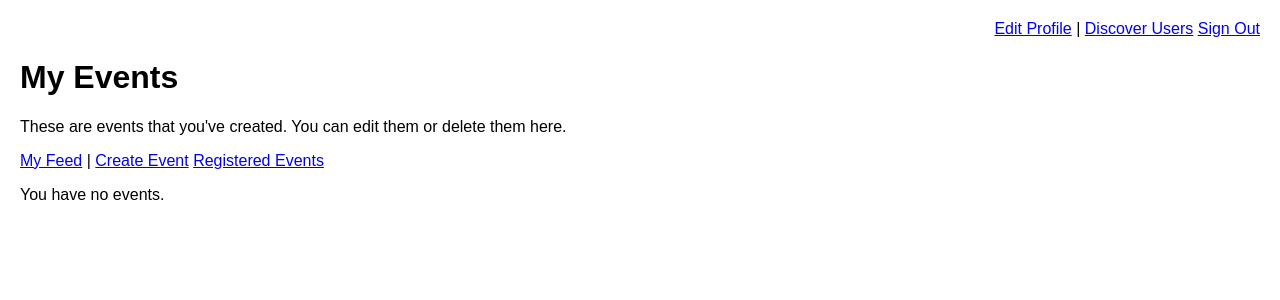
After one commit to sirjanpreet/connect-court, a Flask app: page /my_events in a window 1280 px wide. The commit adds this page. Shown: the top 300 px of the page. Run offline with Flask 3, Linux system fonts and the light colour scheme; the visitor is signed in with stand-in values (Sample User, id 1).

Commit message:
my events, edit events, delete events, registered events

```diff
--- a/app.py
+++ b/app.py
@@ -267,5 +267,91 @@ def discover():
     return render_template('discover.html', users=users)
 
 
+@app.route('/my_events')
+def my_events():
+    if 'username' not in session:
+        flash('You must be logged in to view your events.')
+        return redirect(url_for('signin'))
+
+    user_events = Event.query.filter_by(organizer_id=session['username']).all()
+
+    events_data = []
+    for event in user_events:
+        current_signups_count = len(event.signups)
+        events_data.append({
+            'event': event,
+            'current_signups': current_signups_count
+        })
+
+    return render_template('my_events.html', events=events_data)
+
+@app.route('/delete_event/<int:event_id>', methods=['POST'])
+def delete_event(event_id):
+    if 'username' not in session:
+        flash('You must be logged in to view this page.')
+        return redirect(url_for('signin'))
+
+    event = Event.query.get(event_id)
+    if event and event.organizer_id == session['username']:
+        db.session.delete(event)
+        db.session.commit()
+        flash('Event deleted successfully!')
+    else:
+        flash('You cannot delete this event.')
+
+    return redirect(url_for('my_events'))
+
+@app.route('/edit_event/<int:event_id>', methods=['GET', 'POST'])
+def edit_event(event_id):
+    if 'username' not in session:
+        flash('You must be logged in to edit an event.')
+        return redirect(url_for('signin'))
+
+    event = Event.query.get(event_id)
+    if not event or event.organizer_id != session['username']:
+        flash('You cannot edit this event.')
+        return redirect(url_for('my_events'))
+
+    if request.method == 'POST':
+        # Update event fields based on form input
+        event.title = request.form['title']
+        event.description = request.form['description']
+        event.city = request.form['city']
+        event.state = request.form['state']
+        event.venue = request.form['venue']
+        event.date = datetime.strptime(request.form['date'], '%Y-%m-%d').date()
+
+        start_time = datetime.strptime(request.form['start_time'], '%H:%M').time()
+        end_time = datetime.strptime(request.form['end_time'], '%H:%M').time()
+        event.start_time = start_time
+        event.end_time = end_time
+
+        db.session.commit()
+        flash('Event updated successfully!')
+        return redirect(url_for('my_events'))
+
+    return render_template('edit_event.html', event=event)
+
+@app.route('/registered_events')
+def registered_events():
+    if 'username' not in session:
+        flash('You must be logged in to view your registered events.')
+        return redirect(url_for('signin'))
+
+    username = session['username']
+    user = User.query.filter_by(username=username).first()
+
+    registered_events = Event.query.join(EventSignup).filter(EventSignup.user_id == user.id).all()
+
+    events_data = []
+    for event in registered_events:
+        current_signups_count = len(event.signups)
+        events_data.append({
+            'event': event,
+            'current_signups': current_signups_count
+        })
+    return render_template('registered_events.html', events=events_data, user=user)
+
+
 if __name__ == '__main__':
     app.run(debug=True)
--- a/models.py
+++ b/models.py
@@ -37,7 +37,7 @@ class Event(db.Model):
     start_time = db.Column(db.Time, nullable=False)
     end_time = db.Column(db.Time, nullable=False)
     organizer_id = db.Column(db.Integer, db.ForeignKey('user.id'), nullable=False)
-    signups = db.relationship('EventSignup', backref='event', lazy=True)
+    signups = db.relationship('EventSignup', cascade='all, delete-orphan', backref='event', lazy=True)
 
     def get_signups_usernames(self):
         return [signup.user_id for signup in self.signups]
--- /dev/null
+++ b/static/styles/style.css
@@ -0,0 +1,11 @@
+body {
+    font-family: Arial, sans-serif;
+    margin: 20px;
+}
+.event-card {
+    border: 1px solid #ccc;
+    border-radius: 5px;
+    padding: 15px;
+    margin: 10px 0;
+    box-shadow: 2px 2px 5px rgba(0, 0, 0, 0.1);
+}
--- /dev/null
+++ b/templates/my_events.html
@@ -0,0 +1,51 @@
+<!DOCTYPE html>
+<html lang="en">
+<head>
+    <meta charset="UTF-8">
+    <meta name="viewport" content="width=device-width, initial-scale=1.0">
+    <title>My Events</title>
+    <link rel="stylesheet" href="{{ url_for('static', filename='styles/style.css') }}">
+</head>
+<body>
+    <div style="text-align: right;">
+        <a href="{{ url_for('profile') }}">Edit Profile</a> |
+        <a href="{{ url_for('discover') }}">Discover Users</a> <!-- Renamed link -->
+        <a href="{{ url_for('logout') }}">Sign Out</a>
+    </div>
+    <h1>My Events</h1>
+    <p>These are events that you've created. You can edit them or delete them here.</p>
+    <a href="{{ url_for('feed') }}">My Feed</a> |
+    <a href="{{ url_for('create_event') }}">Create Event</a>
+    <a href="{{ url_for('registered_events') }}">Registered Events</a>
+
+    {% if events %}
+        <ul>
+            {% for event_data in events %}
+            <div class="event-card">
+                <li>
+                    <h2>{{ event_data.event.title }}</h2>
+                    <p><strong>Organized by:</strong> {{ event_data.event.organizer_id }}</p>
+                    <p><strong>Sport:</strong> {{ event_data.event.sport }}</p>
+                    <p><strong>Date:</strong> {{ event_data.event.date }}</p>
+                    <p><strong>Time:</strong> {{ event_data.event.start_time.strftime('%H:%M') }} - {{ event_data.event.end_time.strftime('%H:%M') }}</p>
+                    <p><strong>Location:</strong> {{ event_data.event.city }}, {{ event_data.event.state }}</p>
+                    <p><strong>Description:</strong> {{ event_data.event.description }}</p>
+                    <p><strong>Venue:</strong> {{ event_data.event.venue }}</p>
+                    <p><strong>Current signups:</strong> {{ event_data.current_signups }} / {{ event_data.event.max_capacity }}</p>
+
+                    <!-- Edit Event Button -->
+                    <a href="{{ url_for('edit_event', event_id=event_data.event.id) }}" class="btn btn-primary">Edit Event</a>
+
+                    <!-- Delete Event Form -->
+                    <form action="{{ url_for('delete_event', event_id=event_data.event.id) }}" method="post" style="display:inline;">
+                        <button type="submit" class="btn btn-danger">Delete Event</button>
+                    </form>
+                </li>
+            </div>
+            {% endfor %}
+        </ul>
+    {% else %}
+        <p>You have no events.</p>
+    {% endif %}
+</body>
+</html>
```
Also changed, not shown: templates/edit_event.html (added, +23 -0 lines), templates/feed.html (+5 -16 lines), templates/registered_events.html (added, +52 -0 lines), README.md.
